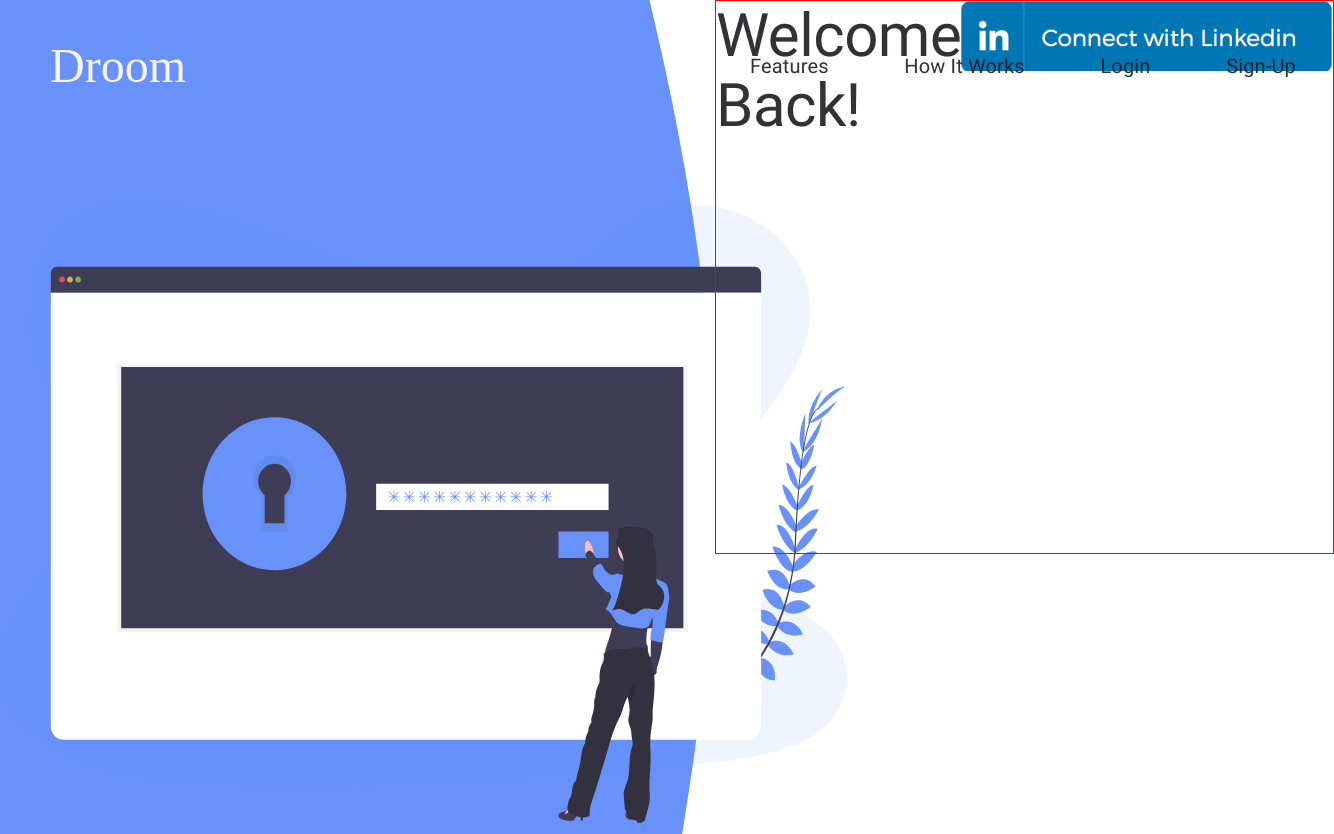
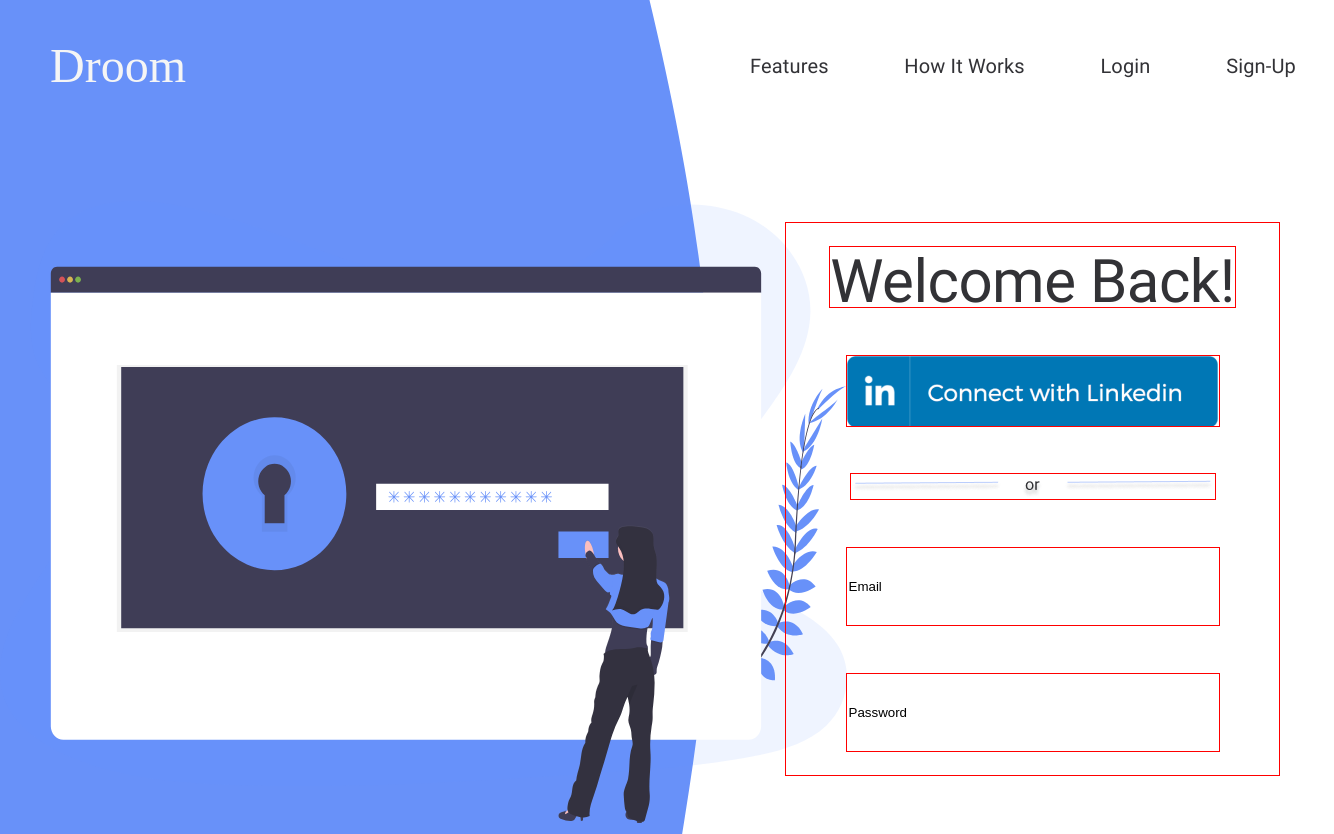
Before and after one commit to ConsciousK/webpt6-droom-FE, a plain HTML site: page Login.HTML in a window 1280 px wide. Shown: the top 834 px of the page, 1334 px wide, since content can reach past the window. Drawn offline with Linux system fonts and the light colour scheme; a web font is replaced by a local one.

Commit message:
Began construction of login field.

```diff
--- a/LESS/Login.less
+++ b/LESS/Login.less
@@ -26,8 +26,15 @@
 		display: flex;
 		border:1px solid red;
 		height: 552px;
+		width: 539px;
+		flex-wrap: wrap;
+		position: inherit;
+		margin-top: 222px;
+		margin-left:70px;
+		align-content: space-around;
 
 		h2 {
+			display: flex;
 			font-family: 'Roboto';
 			font-style: normal;
 			font-weight: 300;
@@ -35,11 +42,34 @@
 			line-height: 70px;
 			letter-spacing: -0.5px;
 			color: rgba(19, 20, 24, 0.87);
+			border:1px solid red;
+			height: 60px;
+			margin: 0 auto;
 		}
-
 		.linkedinlogin {
 			display: flex;
 			height: 70px;
+			border:1px solid red;
+			margin: 0 auto;
+		}
+		.ordivider {
+			display: flex;
+			border:1px solid red;
+			margin: 0 auto;
+		}
+		.email {
+			display: flex;
+			border:1px solid red;
+			margin: 0 auto;
+			width: 368px;
+			height: 75px;
+		}
+		.password {
+			display: flex;
+			border:1px solid red;
+			margin: 0 auto;
+			width: 368px;
+			height: 75px;
 		}
 	}
 
--- a/Login.HTML
+++ b/Login.HTML
@@ -29,6 +29,10 @@
 
   <div class="logincontainer">
     <h2>Welcome Back!</h2>
+
     <img src="assets/linkedinlogin.png" class="linkedinlogin">
+    <img src="assets/ordivider.png" class="ordivider">
+    <input type="text" class="email" value="Email">
+    <input type="text" class="password" value="Password">
   </div>
 </body>
```
Also changed, not shown: ASSETS/ordivider.png (added), CSS/login.css. Lines whose indentation alone changed are shown as unchanged.
